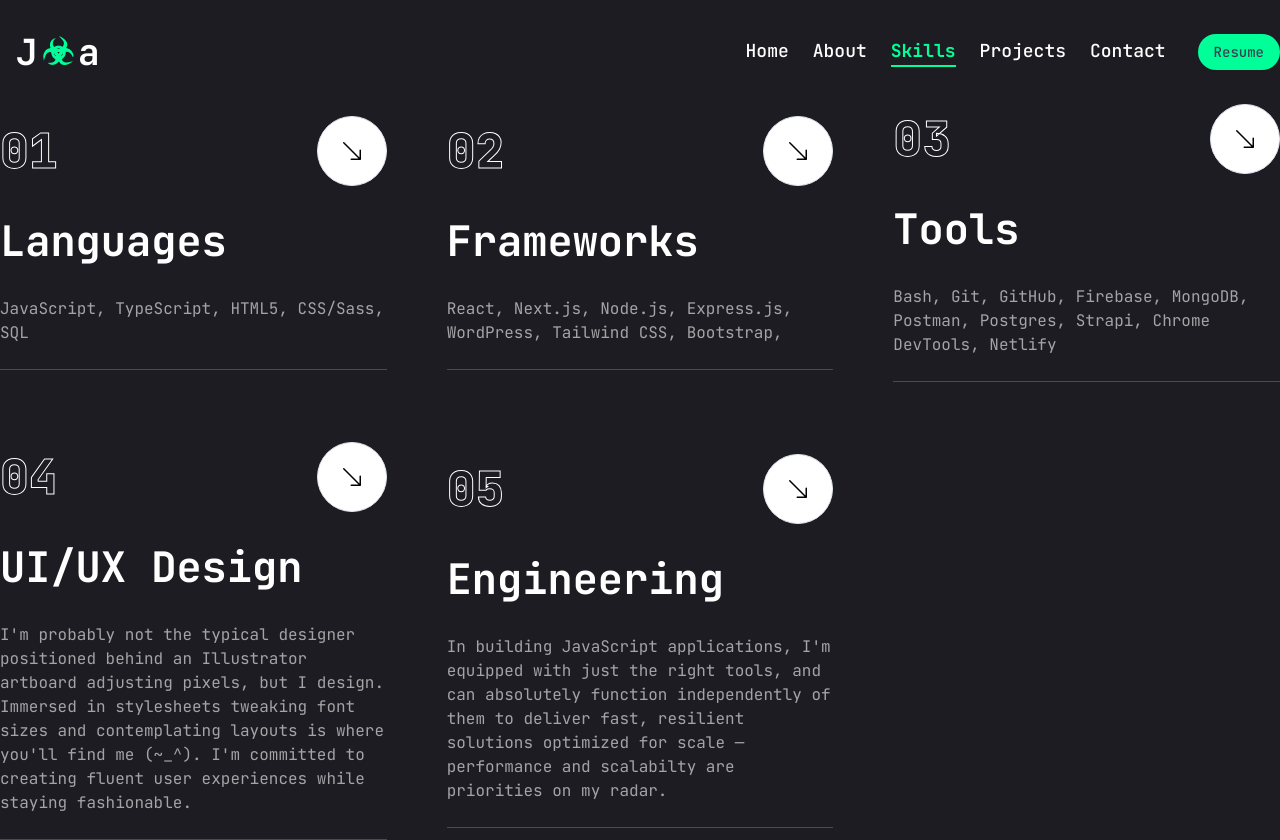
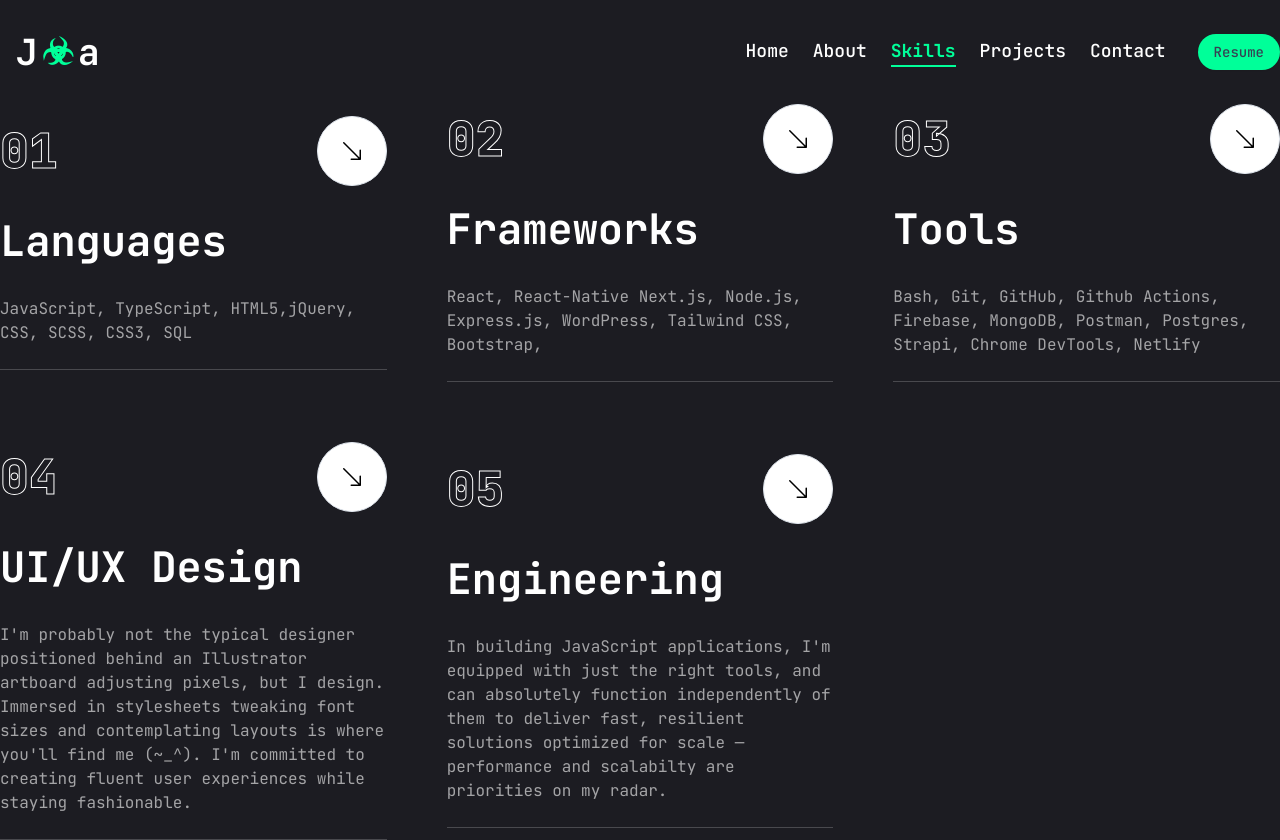
Before and after one commit to Sacarima/aleixo-portfolio, a Next.js app: page /skills in a window 1280 px wide. Built offline with nearby package versions, Linux system fonts and the light colour scheme.

Commit message:
CV and skills update

```diff
--- a/app/skills/page.jsx
+++ b/app/skills/page.jsx
@@ -12,19 +12,19 @@ const ServicesCard = [
   {
     num: '01',
     title: "Languages",
-    description: "JavaScript, TypeScript, HTML5, CSS/Sass, SQL",
+    description: "JavaScript, TypeScript, HTML5,jQuery, CSS, SCSS, CSS3, SQL ",
     href:""
   },
   {
     num: '02',
     title: "Frameworks",
-    description: "React, Next.js, Node.js, Express.js, WordPress, Tailwind CSS, Bootstrap,",
+    description: "React, React-Native Next.js, Node.js, Express.js, WordPress, Tailwind CSS, Bootstrap,",
     href:""
   },
   {
     num: '03',
     title: "Tools",
-    description: "Bash, Git, GitHub, Firebase, MongoDB, Postman, Postgres, Strapi, Chrome DevTools, Netlify",
+    description: "Bash, Git, GitHub, Github Actions, Firebase, MongoDB, Postman, Postgres, Strapi, Chrome DevTools, Netlify",
     href:""
   },
   {
--- a/components/Header.jsx
+++ b/components/Header.jsx
@@ -12,7 +12,7 @@ const Header = () => {
 
  const handleDownloadResume = () => {
     // Logic to download the resume
-    const resumeUrl = "/assets/aleixo-resume.pdf"
+    const resumeUrl = "/assets/Joao-Aleixo-SSWD.pdf"
    window.open(resumeUrl, "_blank")
   }
 
```
Also changed, not shown: 1 other file (tests, documents, lock files or other folders).
